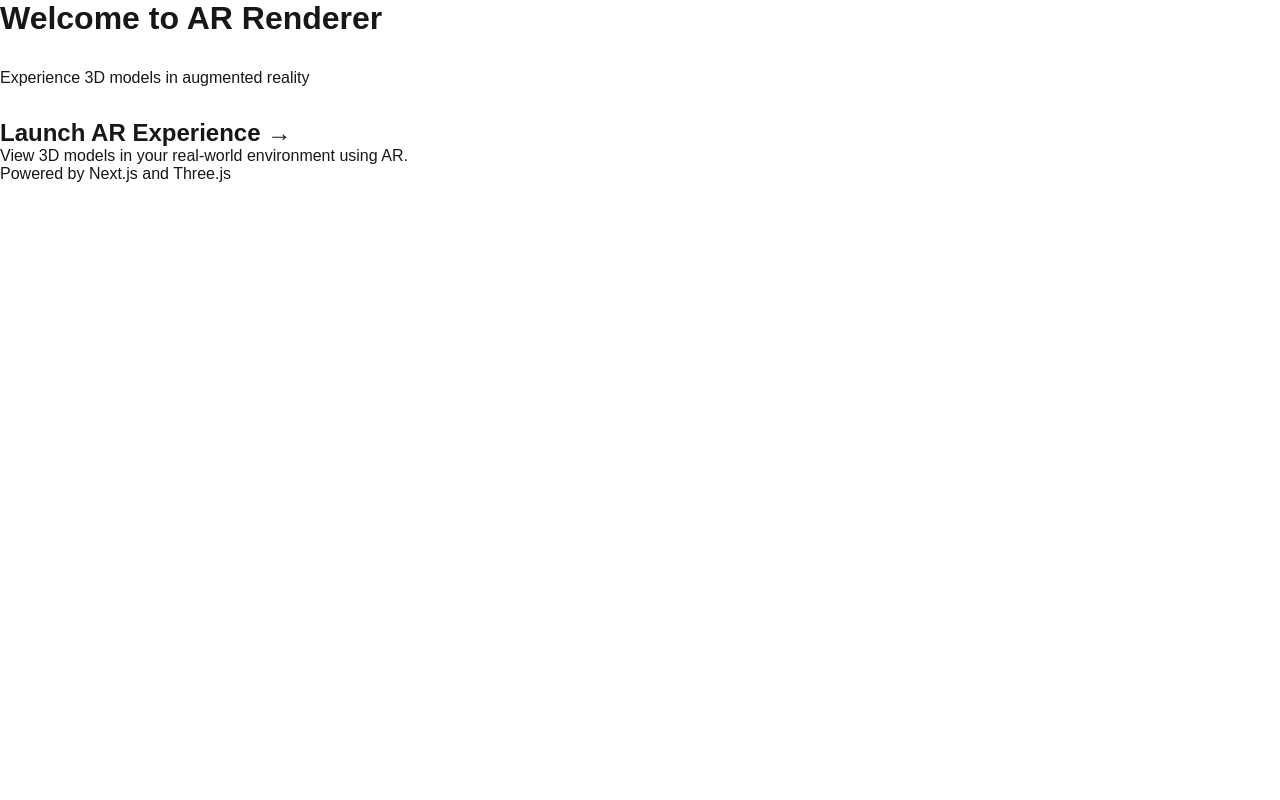
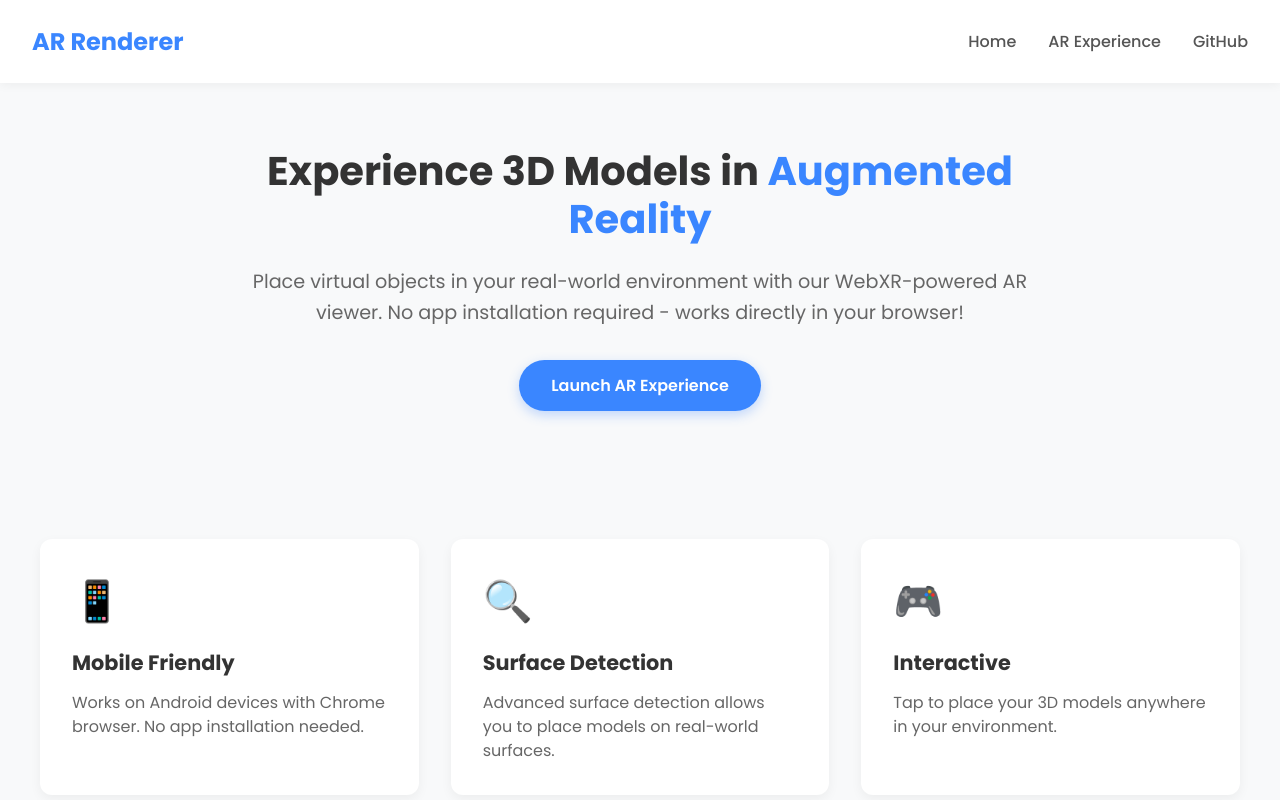
Before and after one commit to Maarij07/ar-renderer, a Next.js app: page / in a window 1280 px wide. Shown: the top 800 px of the page. Built offline with nearby package versions, Linux system fonts and the light colour scheme.

Commit message:
design updated

```diff
--- a/pages/index.js
+++ b/pages/index.js
@@ -9,28 +9,63 @@ export default function Home() {
         <title>AR Renderer</title>
         <meta name="description" content="AR Renderer with Next.js and Three.js" />
         <link rel="icon" href="/favicon.ico" />
+        <link href="https://fonts.googleapis.com/css2?family=Poppins:wght@400;500;600;700&display=swap" rel="stylesheet" />
       </Head>
 
+      <header className={styles.header}>
+        <div className={styles.logo}>AR Renderer</div>
+        <nav className={styles.nav}>
+          <Link href="/" className={styles.navLink}>Home</Link>
+          <Link href="/ar" className={styles.navLink}>AR Experience</Link>
+          <a href="https://github.com" target="_blank" rel="noopener noreferrer" className={styles.navLink}>GitHub</a>
+        </nav>
+      </header>
+
       <main className={styles.main}>
-        <h1 className={styles.title}>
-          Welcome to <span className={styles.highlight}>AR Renderer</span>
-        </h1>
+        <div className={styles.hero}>
+          <h1 className={styles.title}>
+            Experience 3D Models in <span className={styles.highlight}>Augmented Reality</span>
+          </h1>
 
-        <p className={styles.description}>
-          Experience 3D models in augmented reality
-        </p>
+          <p className={styles.description}>
+            Place virtual objects in your real-world environment with our WebXR-powered AR viewer.
+            No app installation required - works directly in your browser!
+          </p>
 
-        <div className={styles.grid}>
-          <Link href="/ar" className={styles.card}>
-            <h2>Launch AR Experience &rarr;</h2>
-            <p>View 3D models in your real-world environment using AR.</p>
-          </Link>
+          <div className={styles.cta}>
+            <Link href="/ar" className={styles.ctaButton}>
+              Launch AR Experience
+            </Link>
+          </div>
+        </div>
+
+        <div className={styles.features}>
+          <div className={styles.featureCard}>
+            <div className={styles.featureIcon}>📱</div>
+            <h3>Mobile Friendly</h3>
+            <p>Works on Android devices with Chrome browser. No app installation needed.</p>
+          </div>
+
+          <div className={styles.featureCard}>
+            <div className={styles.featureIcon}>🔍</div>
+            <h3>Surface Detection</h3>
+            <p>Advanced surface detection allows you to place models on real-world surfaces.</p>
+          </div>
+
+          <div className={styles.featureCard}>
+            <div className={styles.featureIcon}>🎮</div>
+            <h3>Interactive</h3>
+            <p>Tap to place your 3D models anywhere in your environment.</p>
+          </div>
         </div>
       </main>
 
       <footer className={styles.footer}>
         <p>
-          Powered by Next.js and Three.js
+          Built with Next.js, Three.js and WebXR
+        </p>
+        <p className={styles.copyright}>
+          © 2023 AR Renderer. All rights reserved.
         </p>
       </footer>
     </div>
--- a/styles/Home.module.css
+++ b/styles/Home.module.css
@@ -166,3 +166,186 @@ a.secondary {
     filter: invert();
   }
 }
+
+.container {
+  min-height: 100vh;
+  display: flex;
+  flex-direction: column;
+  font-family: 'Poppins', -apple-system, BlinkMacSystemFont, Segoe UI, Roboto, Oxygen,
+    Ubuntu, Cantarell, Fira Sans, Droid Sans, Helvetica Neue, sans-serif;
+  background-color: #f8f9fa;
+  color: #333;
+}
+
+.header {
+  display: flex;
+  justify-content: space-between;
+  align-items: center;
+  padding: 1.5rem 2rem;
+  background-color: white;
+  box-shadow: 0 2px 10px rgba(0, 0, 0, 0.05);
+  position: sticky;
+  top: 0;
+  z-index: 100;
+}
+
+.logo {
+  font-size: 1.5rem;
+  font-weight: 700;
+  color: #3a86ff;
+}
+
+.nav {
+  display: flex;
+  gap: 2rem;
+}
+
+.navLink {
+  color: #555;
+  text-decoration: none;
+  font-weight: 500;
+  transition: color 0.2s;
+}
+
+.navLink:hover {
+  color: #3a86ff;
+}
+
+.main {
+  flex: 1;
+  display: flex;
+  flex-direction: column;
+  align-items: center;
+  padding: 0 2rem;
+}
+
+.hero {
+  text-align: center;
+  max-width: 800px;
+  margin: 4rem 0;
+}
+
+.title {
+  font-size: 2.5rem;
+  line-height: 1.2;
+  margin-bottom: 1.5rem;
+}
+
+.highlight {
+  color: #3a86ff;
+  position: relative;
+}
+
+.highlight::after {
+  content: '';
+  position: absolute;
+  bottom: -5px;
+  left: 0;
+  width: 100%;
+  height: 8px;
+  background-color: rgba(58, 134, 255, 0.2);
+  z-index: -1;
+}
+
+.description {
+  font-size: 1.2rem;
+  line-height: 1.6;
+  color: #666;
+  margin-bottom: 2rem;
+}
+
+.cta {
+  margin-top: 2rem;
+}
+
+.ctaButton {
+  display: inline-block;
+  background-color: #3a86ff;
+  color: white;
+  padding: 0.8rem 2rem;
+  border-radius: 50px;
+  font-weight: 600;
+  text-decoration: none;
+  transition: transform 0.2s, box-shadow 0.2s;
+  box-shadow: 0 4px 12px rgba(58, 134, 255, 0.3);
+}
+
+.ctaButton:hover {
+  transform: translateY(-2px);
+  box-shadow: 0 6px 16px rgba(58, 134, 255, 0.4);
+}
+
+.features {
+  display: grid;
+  grid-template-columns: repeat(auto-fit, minmax(250px, 1fr));
+  gap: 2rem;
+  width: 100%;
+  max-width: 1200px;
+  margin: 2rem 0 4rem;
+}
+
+.featureCard {
+  background-color: white;
+  padding: 2rem;
+  border-radius: 12px;
+  box-shadow: 0 4px 12px rgba(0, 0, 0, 0.05);
+  transition: transform 0.2s, box-shadow 0.2s;
+}
+
+.featureCard:hover {
+  transform: translateY(-5px);
+  box-shadow: 0 8px 24px rgba(0, 0, 0, 0.1);
+}
+
+.featureIcon {
+  font-size: 2.5rem;
+  margin-bottom: 1rem;
+}
+
+.featureCard h3 {
+  margin-bottom: 0.8rem;
+  font-size: 1.3rem;
+}
+
+.featureCard p {
+  color: #666;
+  line-height: 1.5;
+}
+
+.footer {
+  padding: 2rem;
+  text-align: center;
+  background-color: white;
+  border-top: 1px solid #eaeaea;
+  color: #666;
+}
+
+.copyright {
+  margin-top: 0.5rem;
+  font-size: 0.9rem;
+  color: #999;
+}
+
+@media (max-width: 768px) {
+  .header {
+    padding: 1rem;
+    flex-direction: column;
+    gap: 1rem;
+  }
+
+  .nav {
+    gap: 1rem;
+  }
+
+  .title {
+    font-size: 2rem;
+  }
+
+  .description {
+    font-size: 1rem;
+  }
+
+  .features {
+    grid-template-columns: 1fr;
+  }
+}
```
Also changed, not shown: pages/ar.js (+12 -1 lines).
